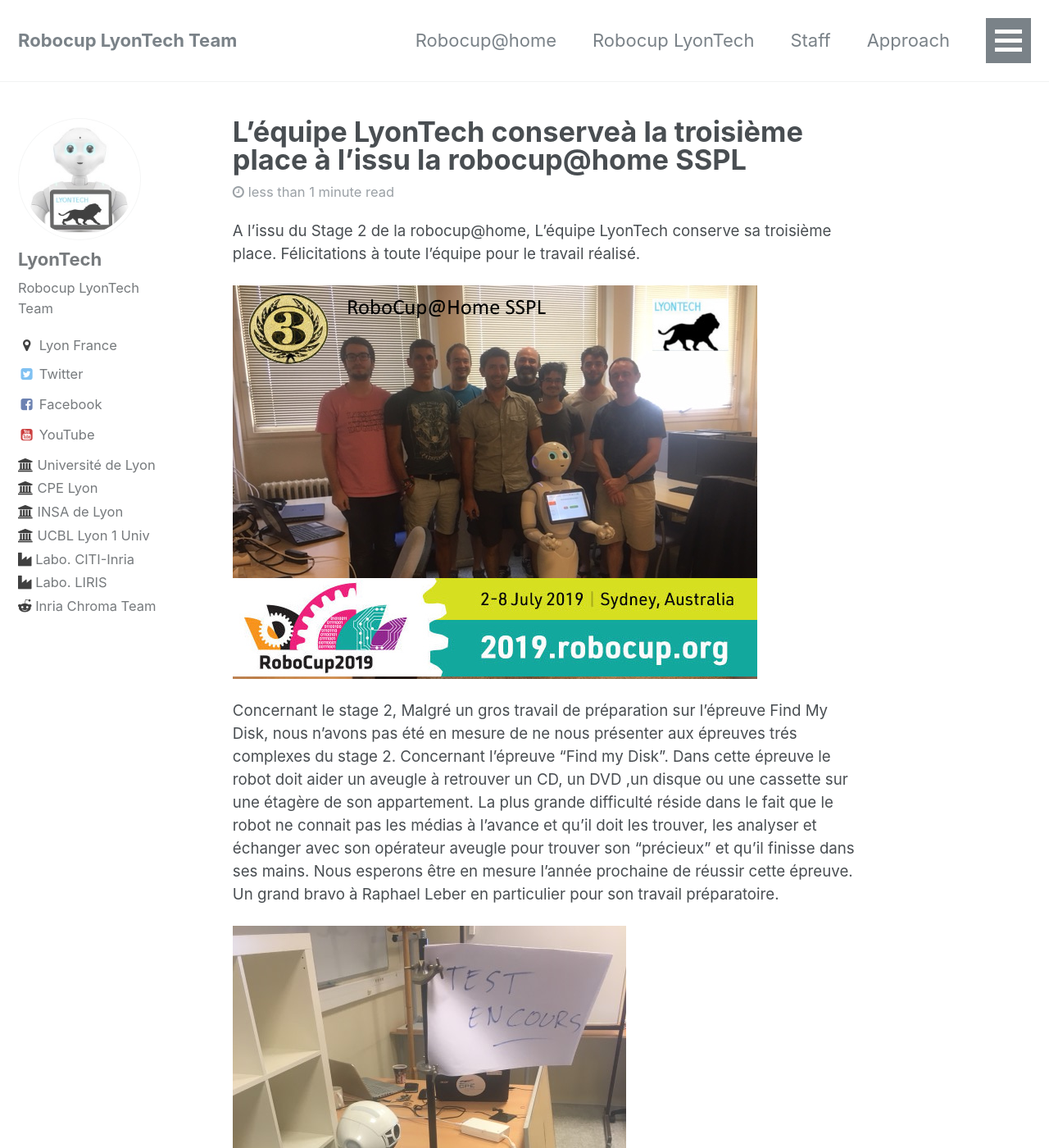
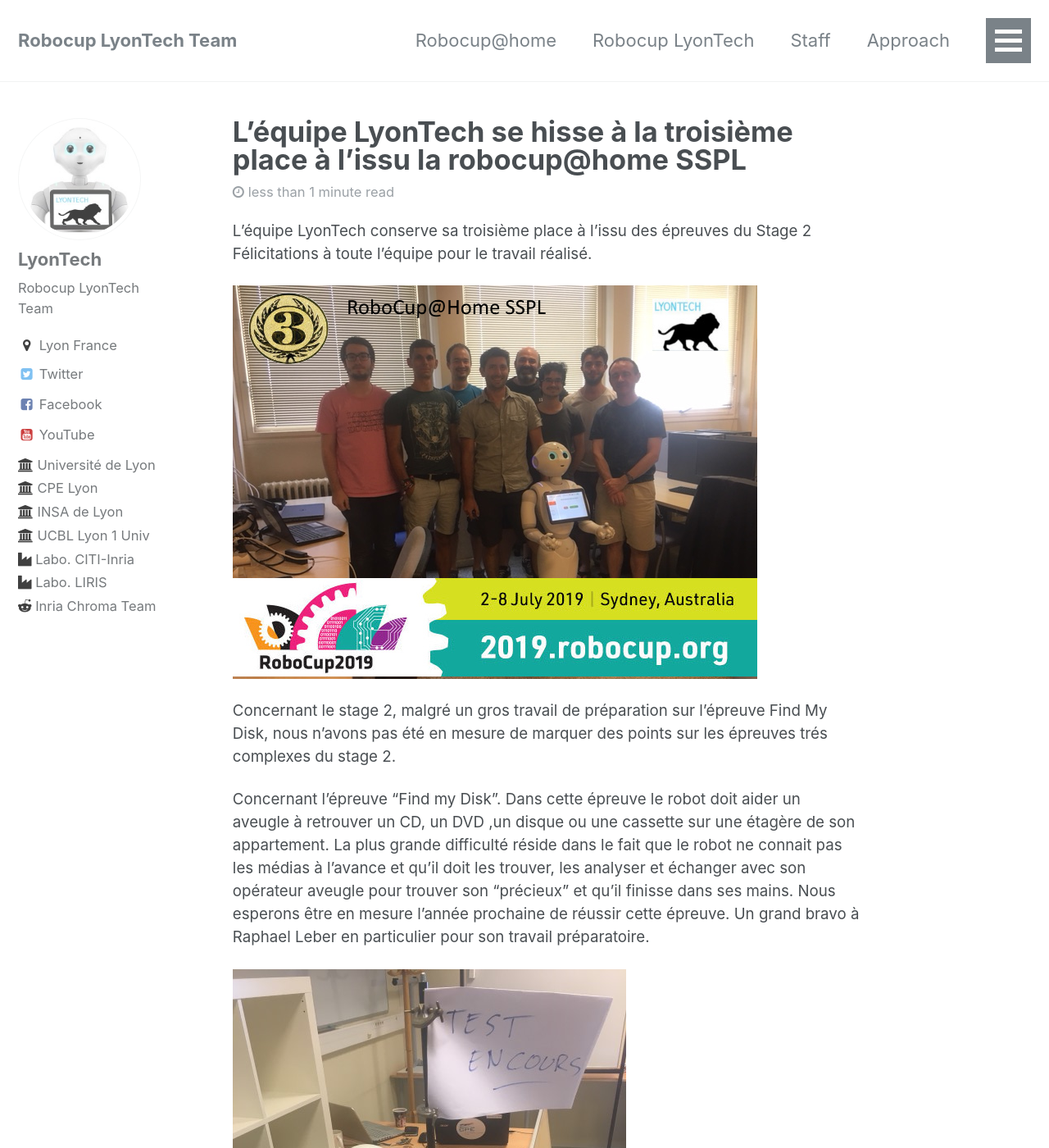
Before and after one commit to Robocup-Lyontech/Robocup-Lyontech.github.io, a Jekyll site: the page built from _posts/2019-07-06-Jour3.md, in a window 1280 px wide and 1400 px high. Shown: the whole window at 82% size. Built offline with Jekyll 4.4.1, drawn with Linux system fonts in a browser that asks for light colours.

Commit message:
Update 2019-07-06-Jour3.md

```diff
--- a/_posts/2019-07-06-Jour3.md
+++ b/_posts/2019-07-06-Jour3.md
@@ -1,5 +1,5 @@
 ---
-title: " L'équipe LyonTech conserveà la troisième place à l'issu la robocup@home SSPL "
+title: " L'équipe LyonTech se hisse à  la troisième place à l'issu la robocup@home SSPL "
 categories:
   - Sydney
 tags:
@@ -8,14 +8,15 @@
 thumbnail: /assets/images/sydney2019/robot_carree_s.jpg
 
 ---
-A l'issu du Stage 2 de la robocup@home, L'équipe LyonTech conserve sa troisième place.
+ L'équipe LyonTech conserve sa troisième place à l'issu des épreuves du Stage 2
 Félicitations à toute l'équipe pour le travail réalisé.
 
 
 ![team](/assets/images/sydney2019/team_3eme.png)
 
 
-Concernant le stage 2, Malgré un gros travail de préparation sur l'épreuve Find My Disk, nous n'avons pas été en mesure de ne nous présenter aux épreuves trés complexes du stage 2.
+Concernant le stage 2, malgré un gros travail de préparation sur l'épreuve Find My Disk, nous n'avons pas été en mesure de marquer des points sur les  épreuves trés complexes du stage 2.
+
 Concernant l'épreuve "Find my Disk".
 Dans cette épreuve le robot doit aider un aveugle à retrouver un CD, un DVD  ,un disque ou une cassette sur une étagère de son appartement. La plus grande difficulté réside dans le fait que le robot ne connait pas les médias à l'avance et qu'il doit les trouver, les analyser et échanger avec son opérateur aveugle pour trouver son "précieux" et qu'il finisse dans ses mains.
 Nous esperons être en mesure l'année prochaine de réussir cette épreuve. Un grand bravo à Raphael Leber en particulier pour son travail préparatoire.
```
